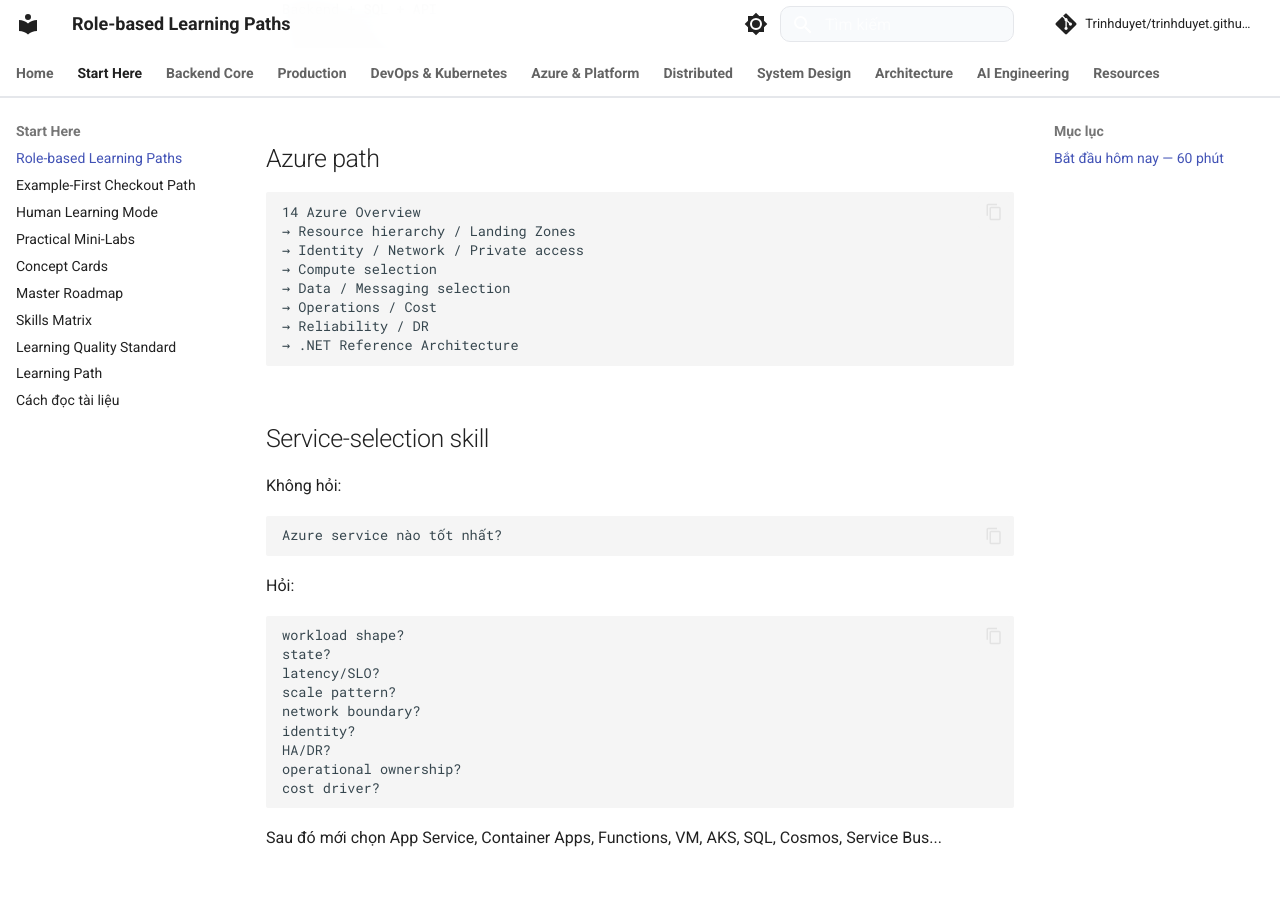
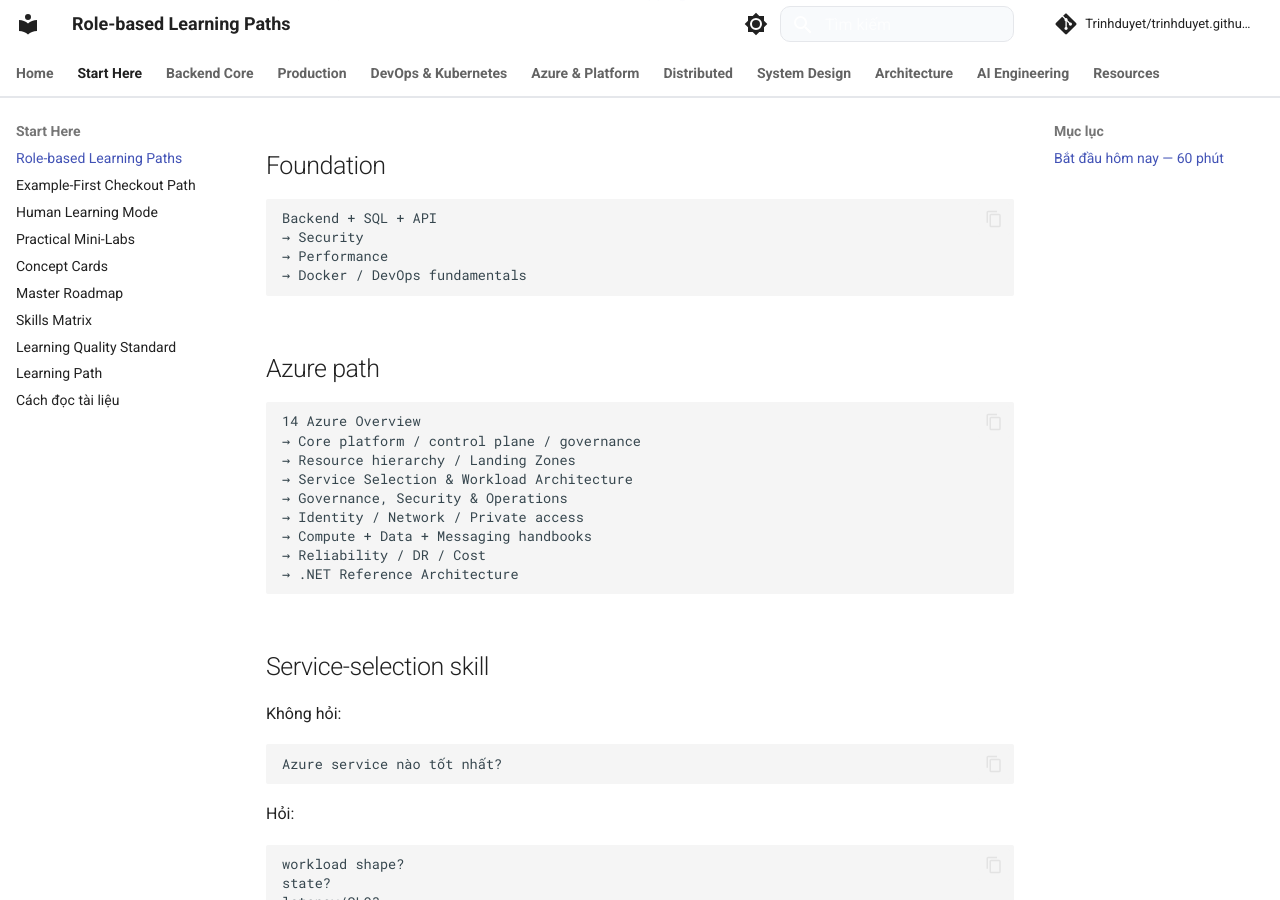
Before and after one commit to Trinhduyet/trinhduyet.github.io, an MkDocs documentation site: the page built from docs/00-roadmap/role-based-learning-paths.md, in a window 1280 px wide and 900 px high, scrolled down 6806 px. Built offline with MkDocs 1.6.1 and Material for MkDocs 9.7.7, drawn with Linux system fonts in a browser that asks for light colours; comment, search, counter and statistics services are not loaded; some of the changed text lies outside the part shown.

Commit message:
docs(roadmap): align role paths with current Terraform and Azure depth

````diff
--- a/docs/00-roadmap/role-based-learning-paths.md
+++ b/docs/00-roadmap/role-based-learning-paths.md
@@ -155,7 +155,10 @@
 
 ```text
 13 DevOps / CI/CD / IaC
+→ Terraform language/lifecycle
+→ Terraform team/state recovery
 → 14 Azure / Platform
+→ service selection + governance/operations
 → 15 Kubernetes
 ```
 
@@ -299,12 +306,13 @@
 
 ```text
 14 Azure Overview
+→ Core platform / control plane / governance
 → Resource hierarchy / Landing Zones
+→ Service Selection & Workload Architecture
+→ Governance, Security & Operations
 → Identity / Network / Private access
-→ Compute selection
-→ Data / Messaging selection
-→ Operations / Cost
-→ Reliability / DR
+→ Compute + Data + Messaging handbooks
+→ Reliability / DR / Cost
 → .NET Reference Architecture
 ```
 
````
Also changed, not shown: other parts of docs/00-roadmap/role-based-learning-paths.md (+7 -3 lines).
